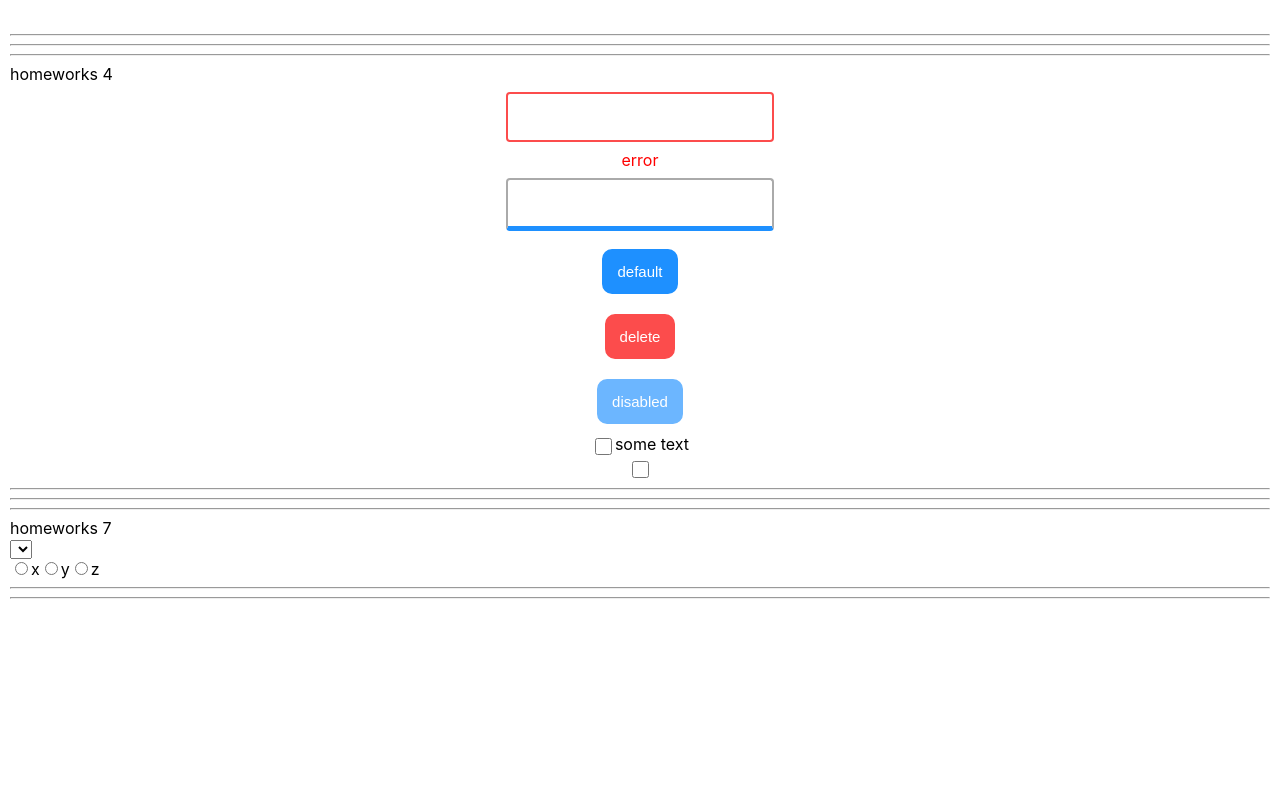
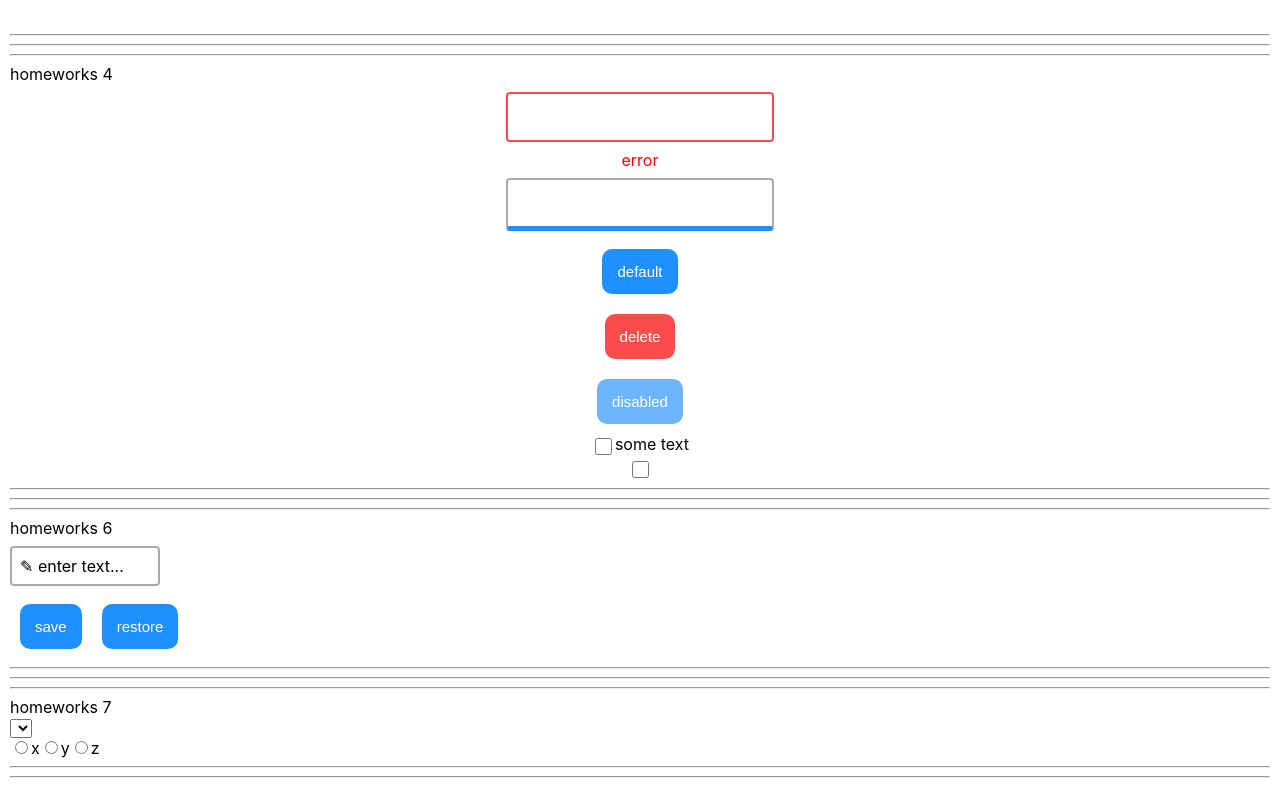
Before and after one commit to Kirill2603/it_incubator_hw, a React (Create React App) app: page / in a window 1280 px wide. Shown: the part 723-1519 px from the top of the page. Before the commit the page ends 1340 px from the top, so only its background shows below. Built offline with nearby package versions, Linux system fonts and the light colour scheme.

Commit message:
HW6 final!!

```diff
--- a/src/p1-main/m1-ui/u1-app/App.tsx
+++ b/src/p1-main/m1-ui/u1-app/App.tsx
@@ -17,7 +17,7 @@ function App() {
             {/*<HW3/>*/}
             {/*<HW4/>*/}
             <HW5/>
-            {/*<HW6/>*/}
+            <HW6/>
             <HW7/>
         </div>
     );
```
